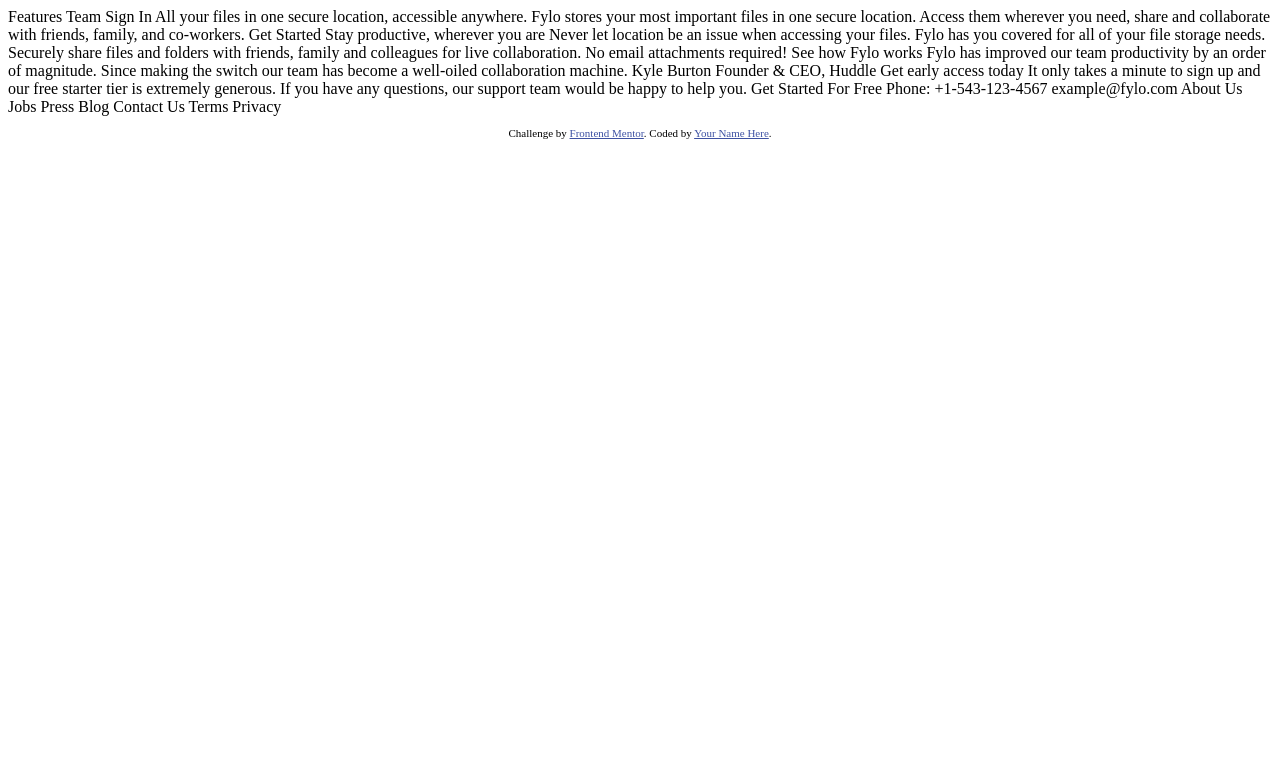
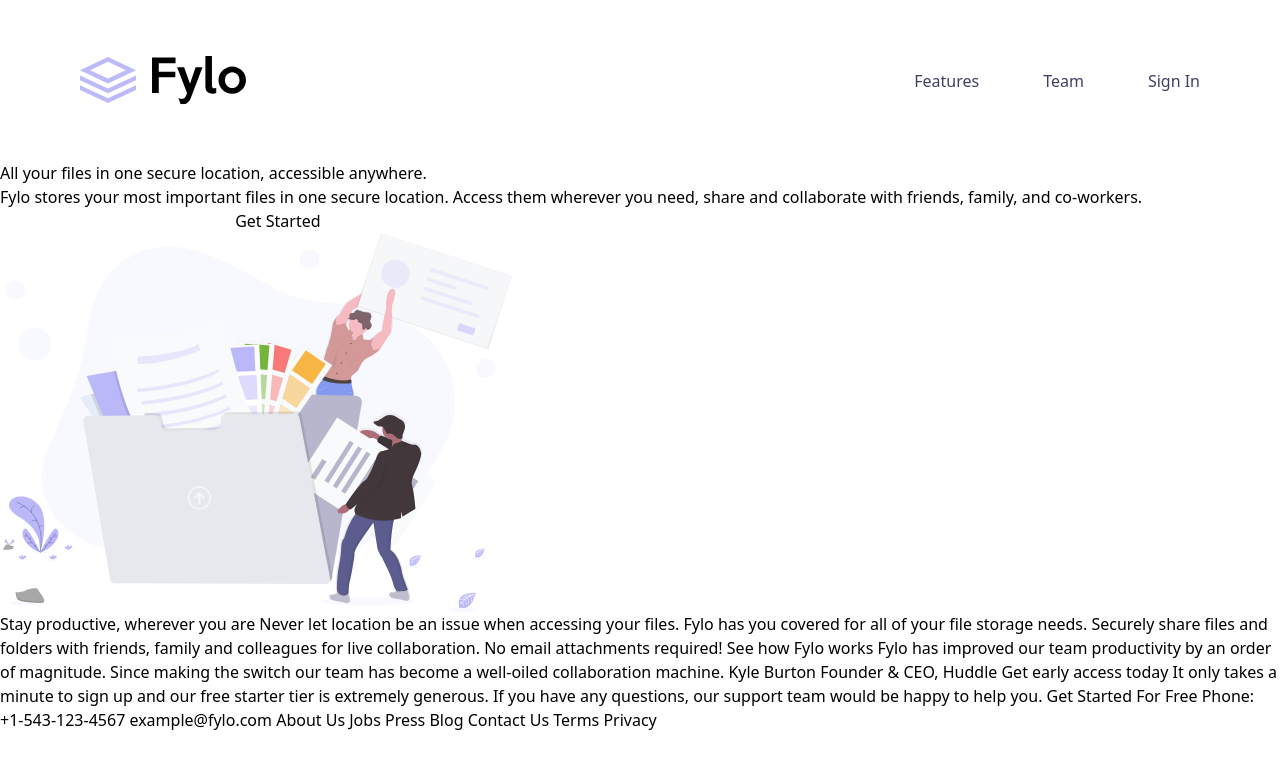
Before and after one commit to EdmarLee/Project7, a plain HTML site: page index.html in a window 1280 px wide. Drawn offline with nearby package versions, Linux system fonts and the light colour scheme.

Commit message:
segundo avance

```diff
--- a/index.html
+++ b/index.html
@@ -13,20 +13,38 @@
     .attribution { font-size: 11px; text-align: center; }
     .attribution a { color: hsl(228, 45%, 44%); }
   </style>
+  <script src="https://cdn.tailwindcss.com"></script>
 </head>
-<body>
-
-  Features
-  Team
-  Sign In
-
-  All your files in one secure location, accessible anywhere.
-
-  Fylo stores your most important files in one secure location.
-  Access them wherever you need, share and collaborate with friends,
-  family, and co-workers.
-
-  Get Started
+<body class="h-lvh w-lvw">
+  <header class="flex justify-between px-20 py-14 items-center">
+    <img src="images/logo.svg" alt="logo">
+    <nav class="">
+      <ul class="flex gap-16 text-[#0E103D] font-medium opacity-80">
+        <li><a href="">Features</a></li>
+        <li><a href="">Team</a></li>
+        <li><a href="">Sign In</a></li>
+      </ul>
+    </nav>
+  </header>
+  <!-- ------------------------------------------------------------------------------ -->
+  <section>
+    <h1>
+      All your files in one secure location, accessible anywhere.
+    </h1>
+    <p>
+      Fylo stores your most important files in one secure location.
+      Access them wherever you need, share and collaborate with friends,
+      family, and co-workers.
+    </p>
+    <form>
+      <input type="email">
+      <button>
+        Get Started
+      </button>
+    </form>
+    <img class="w-[40%]" src="images/illustration-1.svg" alt="ilustration1">
+  </section>
+  <!-- ------------------------------------------------------------------------------ -->
 
   Stay productive, wherever you are
 
@@ -63,11 +81,5 @@
   Terms
   Privacy
 
-  <footer>
-    <p class="attribution">
-      Challenge by <a href="https://www.frontendmentor.io?ref=challenge" target="_blank">Frontend Mentor</a>.
-      Coded by <a href="#">Your Name Here</a>.
-    </p>
-  </footer>
 </body>
 </html>
```
